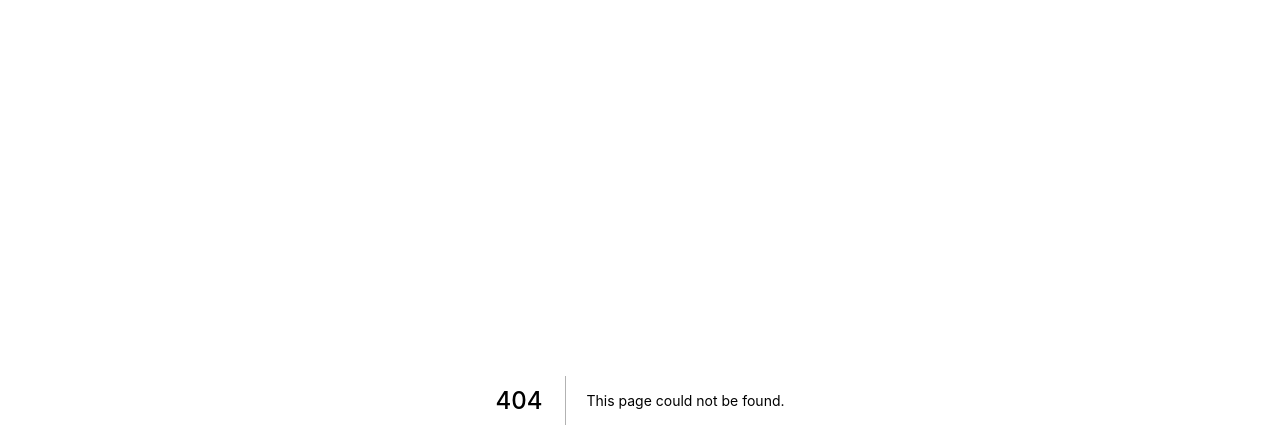
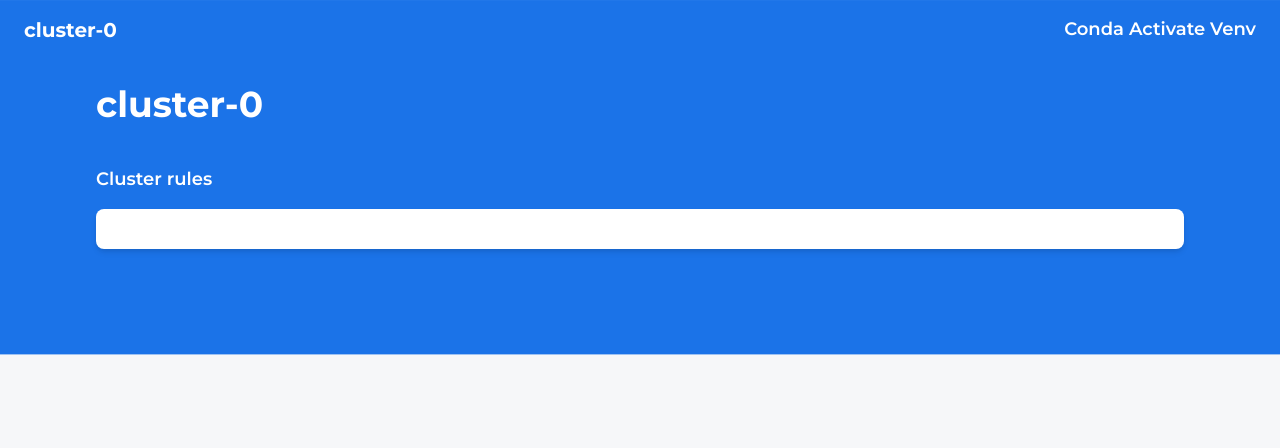
Before and after one commit to 1407arjun/TRINIT-Conda-Activate-Venv-DEV04, a Next.js app: page /cluster/1 in a window 1280 px wide. Before the commit this address had no page. Shown: the top 448 px of the page. Built offline with nearby package versions, Linux system fonts and the light colour scheme.

Commit message:
Start UI for individual cluster page

```diff
--- /dev/null
+++ b/src/components/cluster/Item.tsx
@@ -0,0 +1,8 @@
+import { VStack } from "@chakra-ui/react"
+import type Rule from "../../types/Rule"
+
+const Item = ({ id, type, match }: Rule) => {
+    return <VStack></VStack>
+}
+
+export default Item
--- /dev/null
+++ b/src/components/cluster/List.tsx
@@ -0,0 +1,30 @@
+import { Heading, Text, VStack } from "@chakra-ui/react"
+import Item from "./Item"
+import type Rule from "../../types/Rule"
+
+const List = ({ title, rules }: { title: string; rules: Rule[] }) => {
+    return (
+        <VStack spacing={4} w="100%" px={24} py={4}>
+            <Heading as="h1" size="xl" w="100%" color="white" pb={6}>
+                {title}
+            </Heading>
+            <Text fontSize="lg" w="100%" fontWeight="semibold" color="white">
+                Cluster rules
+            </Text>
+            <VStack
+                w="100%"
+                spacing={6}
+                bgColor="white"
+                shadow="md"
+                rounded="lg"
+                px={4}
+                py={5}>
+                {rules.map((r) => (
+                    <Item key={r.id} {...r} />
+                ))}
+            </VStack>
+        </VStack>
+    )
+}
+
+export default List
--- /dev/null
+++ b/src/components/cluster/Navbar.tsx
@@ -0,0 +1,17 @@
+import { Heading, HStack, Spacer, Text } from "@chakra-ui/react"
+
+const Navbar = ({ title }: { title: string }) => {
+    return (
+        <HStack w="100%" px={6} py={4} color="white">
+            <Heading as="h1" size="md">
+                {title}
+            </Heading>
+            <Spacer />
+            <Text fontSize="lg" fontWeight="semibold">
+                Conda Activate Venv
+            </Text>
+        </HStack>
+    )
+}
+
+export default Navbar
--- /dev/null
+++ b/src/pages/cluster/[cluster].tsx
@@ -0,0 +1,23 @@
+import { VStack, Heading } from "@chakra-ui/react"
+import { NextPage } from "next"
+import RuleList from "../../components/cluster/List"
+import Navbar from "../../components/cluster/Navbar"
+import type ClusterType from "../../types/Cluster"
+
+const cluster: ClusterType = { id: "cluster-0", name: "Cluster 0", rules: [] }
+
+const Cluster: NextPage = () => {
+    return (
+        <VStack
+            backgroundImage="../blue.png"
+            backgroundColor="#f6f7f9"
+            backgroundSize="contain"
+            backgroundRepeat="no-repeat"
+            minH="100vh">
+            <Navbar title={cluster.id} />
+            <RuleList title={cluster.id} rules={cluster.rules} />
+        </VStack>
+    )
+}
+
+export default Cluster
--- a/src/pages/console.tsx
+++ b/src/pages/console.tsx
@@ -1,6 +1,6 @@
 import { VStack } from "@chakra-ui/react"
 import { NextPage } from "next"
-import ConsoleList from "../components/console/List"
+import ClusterList from "../components/console/List"
 import Navbar from "../components/console/Navbar"
 
 const Console: NextPage = () => {
@@ -12,8 +12,8 @@ const Console: NextPage = () => {
             backgroundRepeat="no-repeat"
             minH="100vh">
             <Navbar />
-            <ConsoleList main title="Recent clusters" />
-            <ConsoleList title="All clusters" />
+            <ClusterList main title="Recent clusters" />
+            <ClusterList title="All clusters" />
         </VStack>
     )
 }
```
Also changed, not shown: public/blue.png (added).
